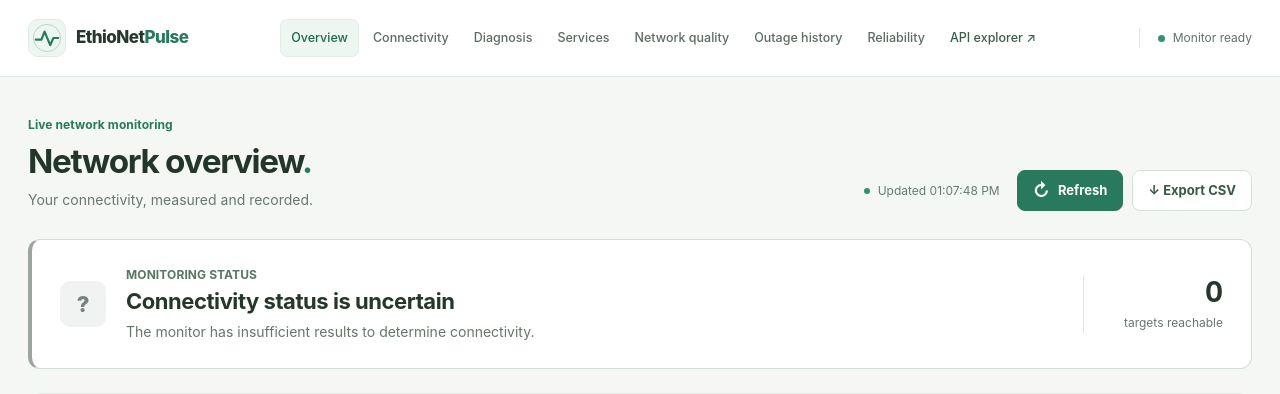
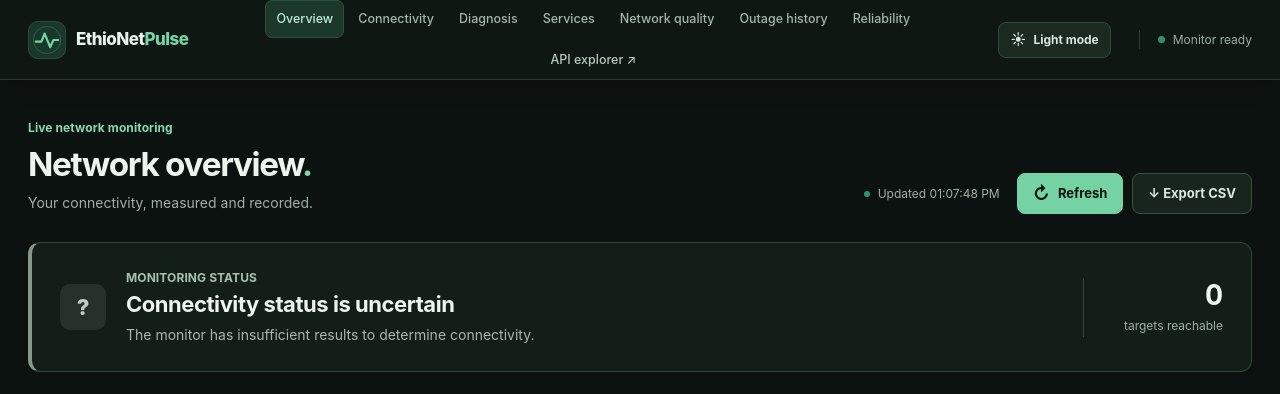
Before and after one commit to Ezra2121-et/ethionet-pulse, a FastAPI app: page / in a window 1280 px wide. Shown: the top 394 px of the page. Run offline with FastAPI, Linux system fonts and the light colour scheme; data comes from the database, SQL or seed files in the repository; data that the repository does not hold is empty.

Commit message:
Set dark mode as default and add theme switcher

```diff
--- a/app/templates/index.html
+++ b/app/templates/index.html
@@ -1,9 +1,9 @@
 <!doctype html>
-<html lang="en">
+<html lang="en" data-theme="dark">
 <head>
   <meta charset="utf-8">
   <meta name="viewport" content="width=device-width, initial-scale=1">
-  <meta name="theme-color" content="#f5f7f5">
+  <meta name="theme-color" content="#0c1210">
   <meta name="description"
         content="Network connectivity and outage monitoring dashboard.">
   <title>{{ app_name }} — Network Overview</title>
@@ -38,6 +38,12 @@
         <a class="nav-link nav-api" href="/docs" target="_blank" rel="noreferrer">API explorer ↗</a>
       </nav>
 
+      <button class="theme-toggle" id="theme-toggle" type="button"
+              aria-label="Switch to light theme" aria-pressed="false"
+              title="Switch to light theme">
+        <span class="theme-toggle-icon" id="theme-toggle-icon" aria-hidden="true">☀</span>
+        <span id="theme-toggle-label">Light mode</span>
+      </button>
       <div class="header-status">
         <span class="status-dot" aria-hidden="true"></span>
         <span>Monitor ready</span>
```
